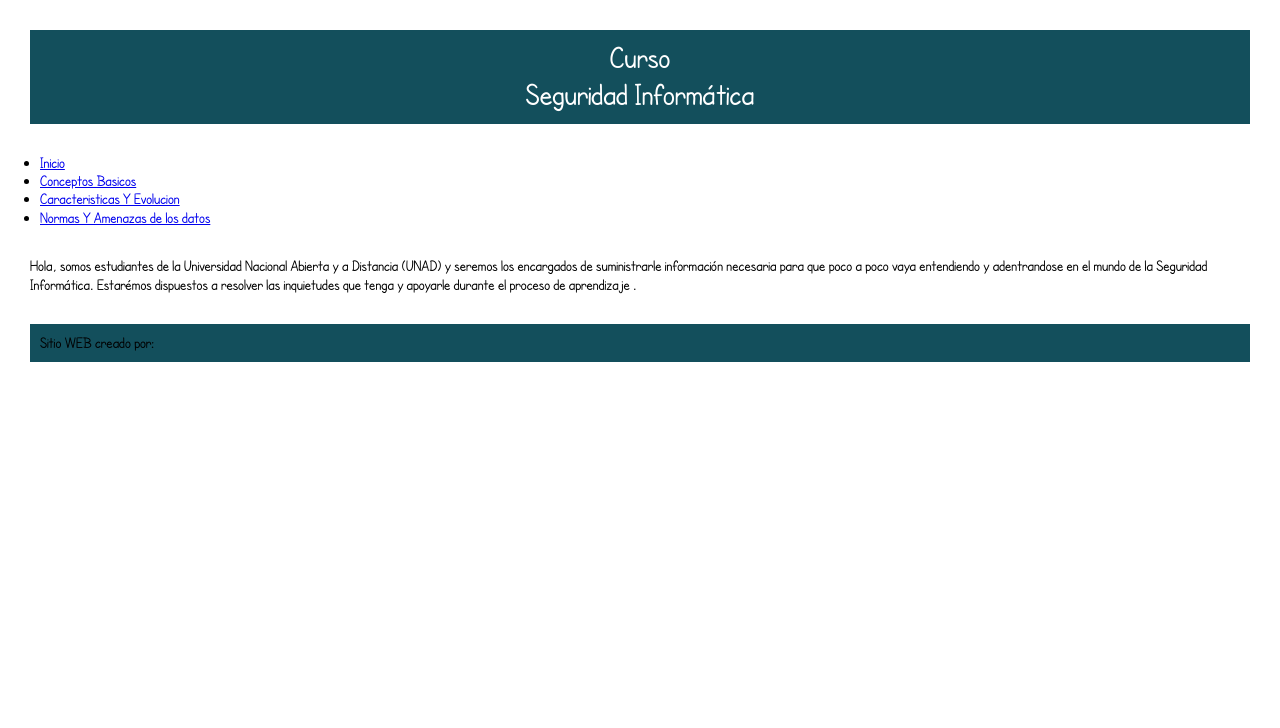
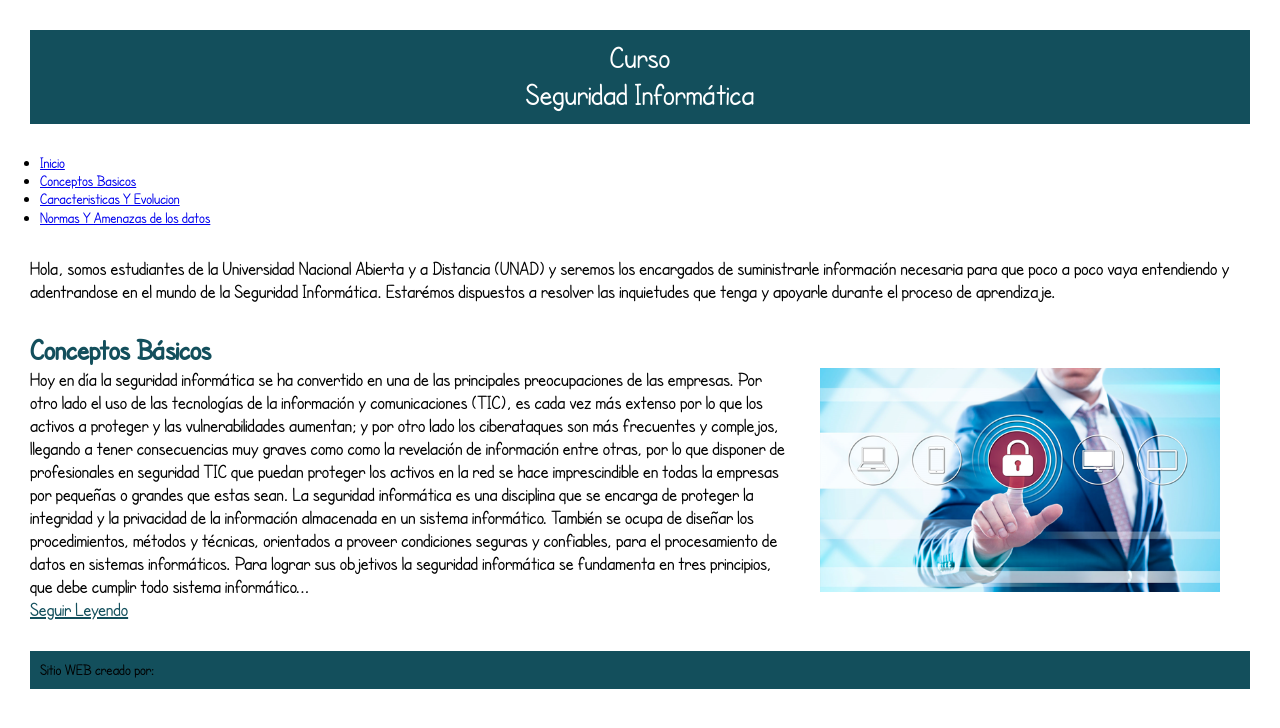
Before and after one commit to Leandro3424/OVI_Seguridad_Informatica, a plain HTML site: page index.html in a window 1280 px wide. Drawn offline with Linux system fonts and the light colour scheme; a script that the page names is missing.

Commit message:
Conceptos
Se agregó un parrafo e imagen.

```diff
--- a/css/estilo.css
+++ b/css/estilo.css
@@ -37,7 +37,33 @@ body{
 	margin: 30;
 	margin-right: 30;
 	margin-left: 30;
-	font-family: "cartoon", Helvetica;
+	font-size: 20;
+}
+
+#conceptos{
+	margin-right: 30;
+	margin-left: 30;
+	font-size: 20;
+}
+
+#titulo_conceptos{
+	margin: 0;
+	color: #134F5C;
+
+}
+
+#definicion_conceptos{
+	margin: 0;
+}
+
+#seguir_leyendo{
+	color: #134F5C;
+}
+
+#img_conceptos{
+	width: 400;
+	margin-right: 30;
+	margin-left: 30;
 }
 
 #piepagina{
--- a/index.html
+++ b/index.html
@@ -41,9 +41,21 @@
   </nav>
 
   <section>
-	  <p id="saludo">Hola, somos estudiantes de la Universidad Nacional Abierta y a Distancia (UNAD) y seremos los encargados de suministrarle información necesaria para que poco a poco vaya entendiendo y adentrandose en el mundo de la Seguridad Informática. Estarémos dispuestos a resolver las inquietudes que tenga y apoyarle durante el proceso de aprendizaje .</p>
+    <p id="saludo">Hola, somos estudiantes de la Universidad Nacional Abierta y a Distancia (UNAD) y seremos los encargados de suministrarle información necesaria para que poco a poco vaya entendiendo y adentrandose en el mundo de la Seguridad Informática. Estarémos dispuestos a resolver las inquietudes que tenga y apoyarle durante el proceso de aprendizaje.</p>
 
-    <article>
+    <article id="conceptos">
+      <h2 id="titulo_conceptos">Conceptos Básicos</h2>
+
+      <p id="definicion_conceptos">
+
+        <img id="img_conceptos" src="img/conceptos.png" align="right">
+
+        Hoy en día la seguridad informática se ha convertido en una de las principales preocupaciones de las empresas. Por otro lado el uso de las tecnologías de la información y comunicaciones (TIC), es cada vez más extenso por lo que los activos a proteger  y las vulnerabilidades aumentan; y por otro lado los ciberataques son más frecuentes y  complejos, llegando a tener consecuencias muy graves como como la revelación de información entre otras, por lo que disponer de profesionales  en seguridad TIC que puedan proteger los activos  en la red se hace imprescindible en todas la empresas por pequeñas o grandes que estas sean. La seguridad informática es una disciplina que se encarga de proteger la integridad y la privacidad de la información almacenada en un sistema informático. También se ocupa de diseñar los procedimientos, métodos y técnicas, orientados a proveer condiciones seguras y confiables, para el procesamiento de datos en sistemas informáticos. Para lograr sus objetivos la seguridad informática se fundamenta en tres principios, que debe cumplir todo sistema informático...
+      </p>
+
+      <a id="seguir_leyendo" href="#">
+        Seguir Leyendo
+      </a>
 
     </article>
   </section>
```
Also changed, not shown: img/conceptos.png (added). Lines whose indentation alone changed are shown as unchanged.
